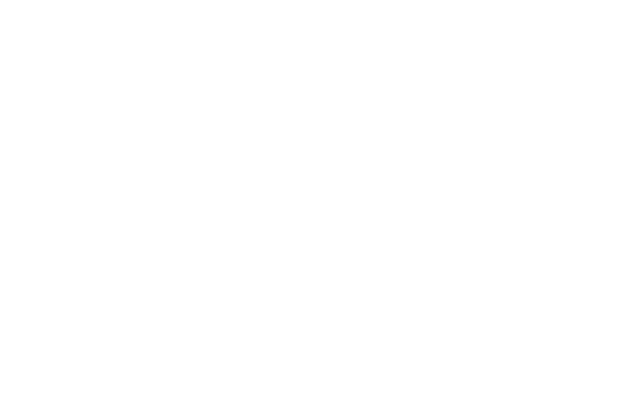
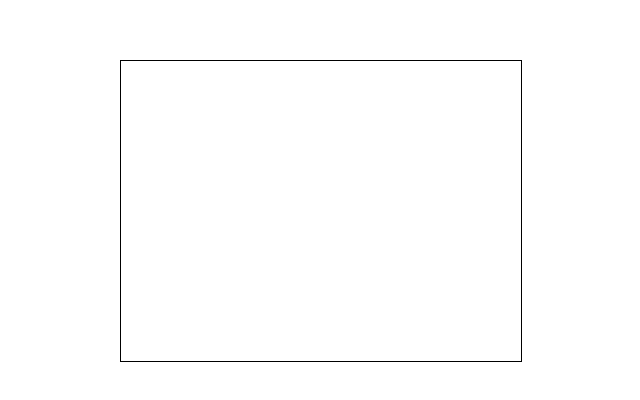
Before and after one commit to DarrenDanielDay/ts-html, a Vue app: page / in a window 1280 px wide. Shown: the top 400 px of the page, without its empty margins (319-959 px from the left). Built offline with nearby package versions, Linux system fonts and the light colour scheme.

Commit message:
Created canvas template

```diff
--- a/src/App.vue
+++ b/src/App.vue
@@ -1,5 +1,6 @@
 <template>
   <div id="app">
+    <canvas width="400" height="300" id="cvs"></canvas>
   </div>
 </template>
 
@@ -8,7 +9,12 @@
 @Component({
   components: {},
 })
-export default class App extends Vue {}
+export default class App extends Vue {
+  mounted() {
+    const canvas: HTMLCanvasElement = document.getElementById('cvs') as any;
+    const context: CanvasRenderingContext2D = canvas.getContext("2d") as any;
+  }
+}
 </script>
 
 <style lang="scss">
@@ -20,4 +26,7 @@
   color: #2c3e50;
   margin-top: 60px;
 }
+#cvs {
+  border: black 1px solid;
+}
 </style>
```
